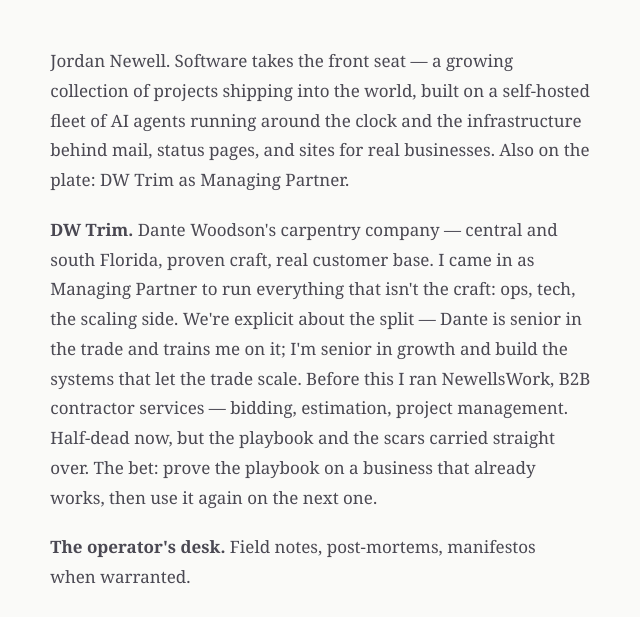
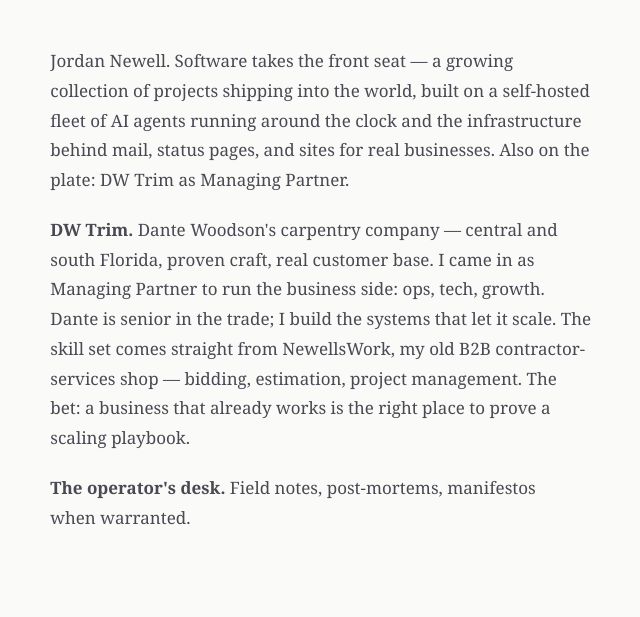
Before and after one commit to JordanNewell/jordannewell-com, an Astro site: page /about in a window 1280 px wide. Shown: the part 183-800 px from the top of the page, without its empty margins (319-959 px from the left). Built offline with nearby package versions, Linux system fonts and the light colour scheme; Astro itself is replaced by a stand-in of ours.

Commit message:
About: tighten DW Trim paragraph

```diff
--- a/src/pages/about.astro
+++ b/src/pages/about.astro
@@ -18,13 +18,11 @@
     <p>
       <strong>DW Trim.</strong> Dante Woodson's carpentry company — central and
       south Florida, proven craft, real customer base. I came in as Managing
-      Partner to run everything that isn't the craft: ops, tech, the scaling
-      side. We're explicit about the split — Dante is senior in the trade and
-      trains me on it; I'm senior in growth and build the systems that let the
-      trade scale. Before this I ran NewellsWork, B2B contractor services —
-      bidding, estimation, project management. Half-dead now, but the playbook
-      and the scars carried straight over. The bet: prove the playbook on a
-      business that already works, then use it again on the next one.
+      Partner to run the business side: ops, tech, growth. Dante is senior in
+      the trade; I build the systems that let it scale. The skill set comes
+      straight from NewellsWork, my old B2B contractor-services shop — bidding,
+      estimation, project management. The bet: a business that already works is
+      the right place to prove a scaling playbook.
     </p>
     <p>
       <strong>The operator's desk.</strong> Field notes, post-mortems,
```
